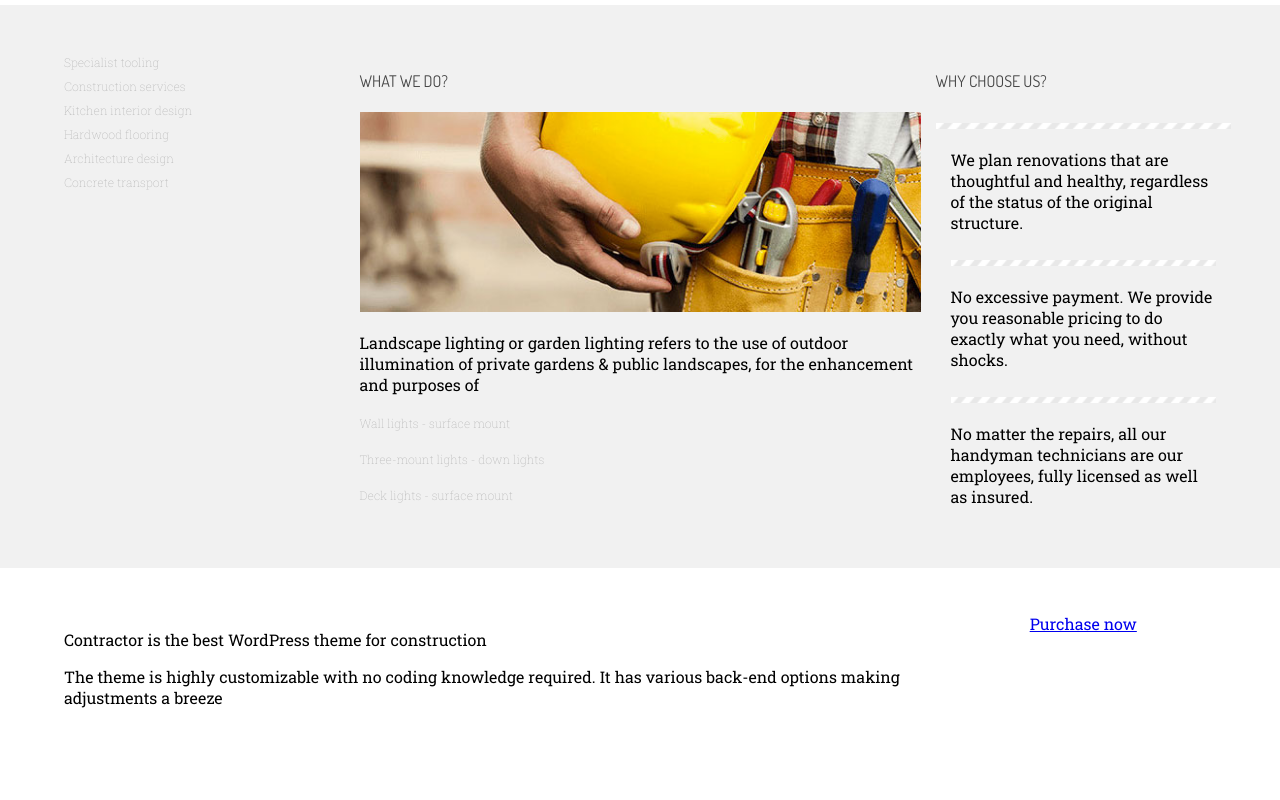
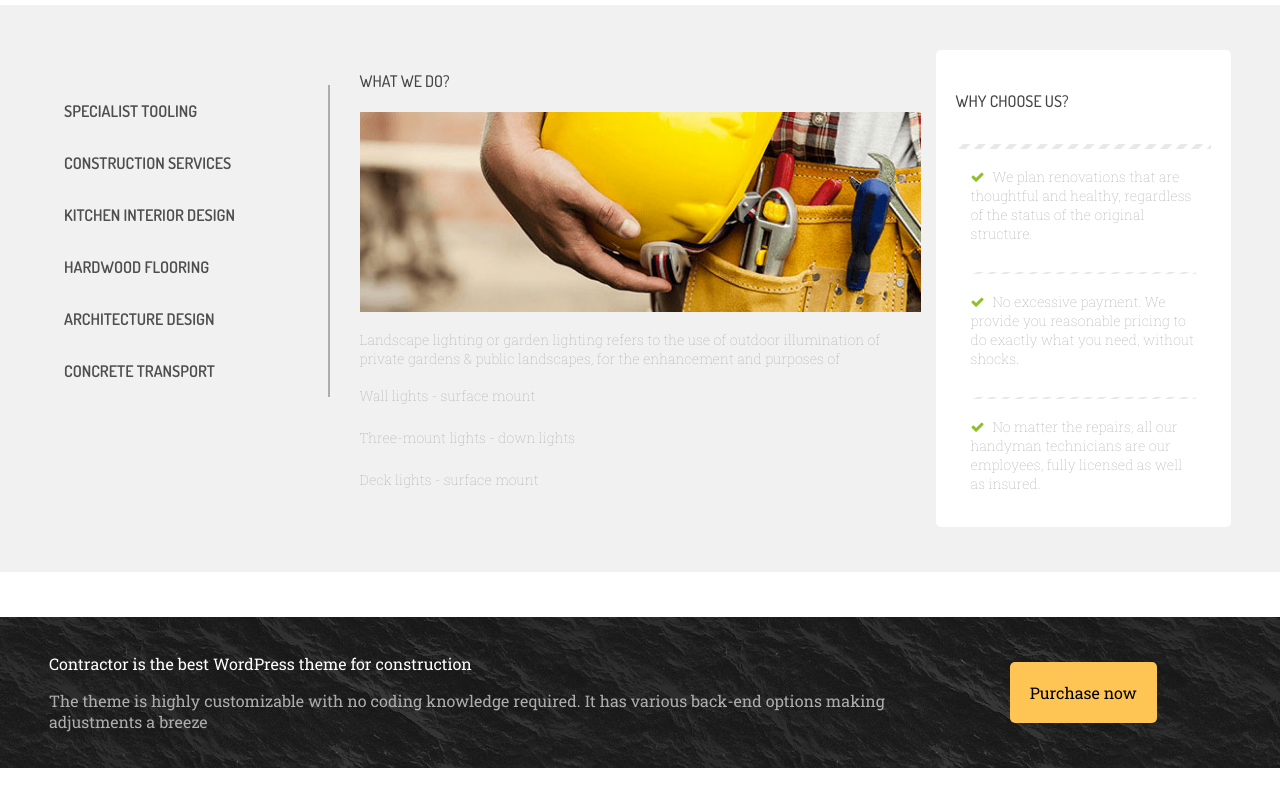
Before and after one commit to abkendal/Contractor, a plain HTML site: page index.html in a window 1280 px wide. Shown: the part 1400-2200 px from the top of the page. Drawn offline with Linux system fonts and the light colour scheme.

Commit message:
Add wordpress1 styles

```diff
--- a/css/_media.scss
+++ b/css/_media.scss
@@ -32,6 +32,9 @@
 	.jumbo-text {
 		top: 23vh;
 	}
+	.wp-purchase {
+		margin: 15px 0;
+	}
 }
 
 @media (max-width: 480px) {
--- a/css/style.scss
+++ b/css/style.scss
@@ -1,3 +1,6 @@
+$lightgrey: #adadad;
+$gold: #FFC554;
+
 article,aside,details,figcaption,figure,footer,header,hgroup,nav,section,summary{display:block;}audio,canvas,video{display:inline-block;}audio:not([controls]){display:none;height:0;}[hidden]{display:none;}html{font-family:sans-serif;-webkit-text-size-adjust:100%;-ms-text-size-adjust:100%;}a:focus{outline:thin dotted;}a:active,a:hover{outline:0;}h1{font-size:2em;}abbr[title]{border-bottom:1px dotted;}b,strong{font-weight:700;}dfn{font-style:italic;}mark{background:#ff0;color:#000;}code,kbd,pre,samp{font-family:monospace, serif;font-size:1em;}pre{white-space:pre-wrap;word-wrap:break-word;}q{quotes:\201C \201D \2018 \2019;}small{font-size:80%;}sub,sup{font-size:75%;line-height:0;position:relative;vertical-align:baseline;}sup{top:-.5em;}sub{bottom:-.25em;}img{border:0;}svg:not(:root){overflow:hidden;}fieldset{border:1px solid silver;margin:0 2px;padding:.35em .625em .75em;}button,input,select,textarea{font-family:inherit;font-size:100%;margin:0;}button,input{line-height:normal;}button,html input[type=button],/* 1 */
 input[type=reset],input[type=submit]{-webkit-appearance:button;cursor:pointer;}button[disabled],input[disabled]{cursor:default;}input[type=checkbox],input[type=radio]{box-sizing:border-box;padding:0;}input[type=search]{-webkit-appearance:textfield;-moz-box-sizing:content-box;-webkit-box-sizing:content-box;box-sizing:content-box;}input[type=search]::-webkit-search-cancel-button,input[type=search]::-webkit-search-decoration{-webkit-appearance:none;}textarea{overflow:auto;vertical-align:top;}table{border-collapse:collapse;border-spacing:0;}body,figure{margin:0;}legend,button::-moz-focus-inner,input::-moz-focus-inner{border:0;padding:0;}
 
@@ -178,7 +181,7 @@ ul li {
 
 }
 .jumbotron-buttons:hover {
-	background: #FBB121;
+	background: $gold;
 }
 .jumbotron-buttons:hover p{
 	color: white;
@@ -212,7 +215,7 @@ image:hover #truck {
 	max-width: 300px;
 }
 .about p,li{
-	color: #ADADAD;
+	color: $lightgrey;
 	font-weight: lighter;
 	font-size: 12px;
 	line-height: 2;
@@ -251,15 +254,84 @@ image:hover #truck {
 // ------------ Features Styles  ------------
 .features {
 	background: #F1F1F1;
+	p {
+		color: $lightgrey;
+		font-size: 14px;
+		font-weight: lighter;
+	}
 }
 .features h4 {
 	text-transform: uppercase;
-	font-weight: lighter;
+	font-weight: 500;
 }
 
+.features-menu-container {
+	margin-top: 35px;
+	li {
+		font-size: 16px;
+		font-weight: 600;
+		padding: 10px 0;
+		text-transform: uppercase;
+		font-family: 'Dosis', sans-serif;
+		color: #4E4E4E;
+		border-right: 2px solid $lightgrey;
+	}
+	li:hover {
+		color: #FBB000;
+		border-right: 2px solid #FBB000;
+	}
+}
+.choose-us {
+	background: white;
+	padding: 20px;
+	border-radius: 5px;
+	i {
+		margin-right: 8px;
+		color: #8FC027;
+	}
+}
+.thin-underline {
+	height: 2px;
+}
 
 // ------------ Wordpress1 Styles  ------------
-
+.wordpress1 {
+	position:relative;
+}
+.wordpress1-bg {
+	background-image: url(../assets/bg-pattern-cool.jpg);
+		// &:before {
+	 //    content: '';
+		// 	position: absolute;
+		// 	top: 45px;
+		// 	right: 0;
+		// 	bottom: 45px;
+		// 	left: 0;
+		// 	background-image: linear-gradient(to bottom right,#002f4b,#dc4225);
+		// 	opacity: .6;
+	 //  }
+}
+.wordpress-text {
+	padding: 20px 0;
+}
+.wordpress1-large {
+	color: white;
+	font-size: 16px;
+}
+.wordpress1-small {
+	color: $lightgrey;
+}
+.wp-purchase {
+	text-decoration: none;
+	margin: 45px 0;
+	padding: 20px;
+	float:none;
+    display:inline-block;
+    vertical-align:middle;
+    background: $gold;
+    border-radius: 5px;
+    color: black;
+}
 // ------------ Projects Styles  ------------
 .project-box {
 	padding: 0 10px;
--- a/index.html
+++ b/index.html
@@ -231,19 +231,19 @@
 					</ul>
 				</div>
 				<div class="choose-us col-sm-3 col-xs-12 container">
-					<div class="row">
+					<div class="">
 						<h4>Why choose us?</h4>
 						<img class="underline img-responsive" src="assets/underline.png" alt="">
 						<div class="choose-content col-xs-4 col-sm-12">
-							<p>We plan renovations that are thoughtful and healthy, regardless of the status of the original structure.</p>
-							<img class="img-responsive hidden-xs" src="assets/underline.png" alt="">
+							<p><i class="fa fa-check"></i>We plan renovations that are thoughtful and healthy, regardless of the status of the original structure.</p>
+							<img class="img-responsive thin-underline hidden-xs" src="assets/underline.png" alt="">
 						</div>
 						<div class="choose-content col-xs-4 col-sm-12">
-							<p>No excessive payment. We provide you reasonable pricing to do exactly what you need, without shocks.</p>
-							<img class="img-responsive hidden-xs" src="assets/underline.png" alt="">
+							<p><i class="fa fa-check"></i>No excessive payment. We provide you reasonable pricing to do exactly what you need, without shocks.</p>
+							<img class="img-responsive thin-underline hidden-xs" src="assets/underline.png" alt="">
 						</div>
 						<div class="choose-content col-xs-4 col-sm-12">
-							<p>No matter the repairs, all our handyman technicians are our employees, fully licensed as well as insured.</p>
+							<p><i class="fa fa-check"></i>No matter the repairs, all our handyman technicians are our employees, fully licensed as well as insured.</p>
 
 						</div>
 					</div>
@@ -252,14 +252,16 @@
 		</div>
 	</section>
 	<section class="wordpress1">
+		<div class="wordpress1-bg">
 			<div class="wrapper">
 				<div class="row clearfix">
 					<div class="wordpress-text col-xs-12 col-sm-9">
-					<p class="wordpress-large">Contractor is the best WordPress theme for construction</p>
-					<p>The theme is highly customizable with no coding knowledge required. It has various back-end options making adjustments a breeze</p>
+						<p class="wordpress1-large">Contractor is the best WordPress theme for construction</p>
+						<p class="wordpress1-small">The theme is highly customizable with no coding knowledge required. It has various back-end options making adjustments a breeze</p>
 					</div>
 					<div class="col-xs-12 col-sm-3 text-center">
 						<a class="wp-purchase" href="#">Purchase now</a>
+					</div>
 				</div>
 			</div>
 		</div>
```
Also changed, not shown: assets/bg-pattern-cool.jpg (added), assets/bg_pattern.jpg (added), css/style.css, 2 other files. Lines whose indentation alone changed are shown as unchanged.
